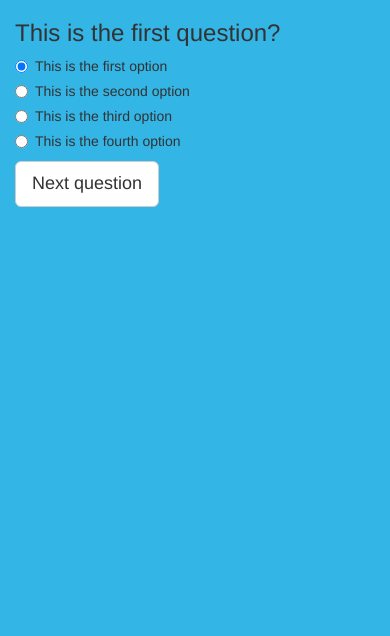
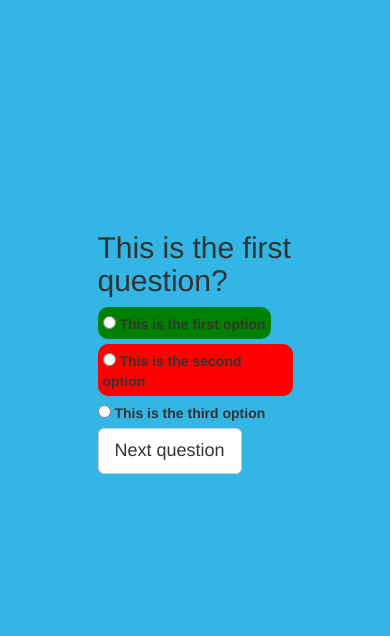
Before and after one commit to hackathon-3d/to-infinity-and-beyond-repo, a plain HTML site: page CultureMe/platforms/android/assets/www/questionone.html in a window 390 px wide. Drawn offline with Linux system fonts and the light colour scheme.

Commit message:
Made changes to index.html, questionone.html, styles.css, and config.xml

```diff
--- a/CultureMe/platforms/android/assets/www/config.xml
+++ b/CultureMe/platforms/android/assets/www/config.xml
@@ -9,7 +9,7 @@
     </author>
     <feature name="http://api.phonegap.com/1.0/device" />
     <preference name="permissions" value="none" />
-    <preference name="orientation" value="default" />
+    <preference name="orientation" value="screen-portrait" />
     <preference name="target-device" value="universal" />
     <preference name="fullscreen" value="true" />
     <preference name="webviewbounce" value="true" />
--- a/CultureMe/platforms/android/assets/www/css/styles.css
+++ b/CultureMe/platforms/android/assets/www/css/styles.css
@@ -1,3 +1,23 @@
 body {
 	background-color: #33B5E5
 }
+
+.absolute-center {
+	width: 50%;
+	height: 50%;
+	margin: auto;
+	position: absolute;
+	top: 0; left: 0; bottom: 0; right: 0;
+}
+
+.correct {
+	background-color: green;
+	padding: 5px;
+	border-radius: 10px;
+}
+
+.incorrect {
+	background-color: red;
+	padding: 5px;
+	border-radius: 10px;
+}
--- a/CultureMe/platforms/android/assets/www/questionone.html
+++ b/CultureMe/platforms/android/assets/www/questionone.html
@@ -3,35 +3,24 @@
 	<head>
 		<link rel="stylesheet" type="text/css" href="css/bootstrap.css">
 		<link rel="stylesheet" type="text/css" href="css/styles.css"
-		<script type="text/javascript" src="phonegap.js"></script>
+		<script type="text/javascript" src="cordova.js"></script>
+		<meta name="viewport" content="user-scalable=no, width=320 height=480" />
 	</head>
 	<body>
-		<div class="container" width="736" height="1280">
-			<h3>This is the first question?</h3>
-			<div class="radio">
-				<label>
-					<input type="radio" id="firstOption" checked>
+		<div class="questions absolute-center">
+			<h2>This is the first question?</h2>
+  				<label class="options correct">
+    				<input type="radio" name="optionsRadio" id="option1" value="option1" />
 			    	This is the first option
 			  	</label>
-			</div>
-			<div class="radio">
-				<label>
-					<input type="radio" id="secondOption">
+			  	<label class="options incorrect">
+			    	<input type="radio" name="optionsRadio" id="option2" value="option2" />
 			    	This is the second option
 			  	</label>
-			</div>
-			<div class="radio">
-				<label>
-					<input type="radio" id="thirdOption">
+			  	<label class="options">
+			    	<input type="radio" name="optionsRadio" id="option3" value="option3" />
 			    	This is the third option
 			    </label>
-			</div>
-			<div class="radio">
-				<label>
-					<input type="radio" id="fourthOption">
-					This is the fourth option
-				</label>
-			</div>
 			<p><button type="button" class="btn btn-default btn-lg">Next question</button></p>
 		</div>
 	</body>
```
Also changed, not shown: CultureMe/platforms/android/assets/www/index.html (+3 -3 lines), 2 other files. Lines whose indentation alone changed are shown as unchanged.
